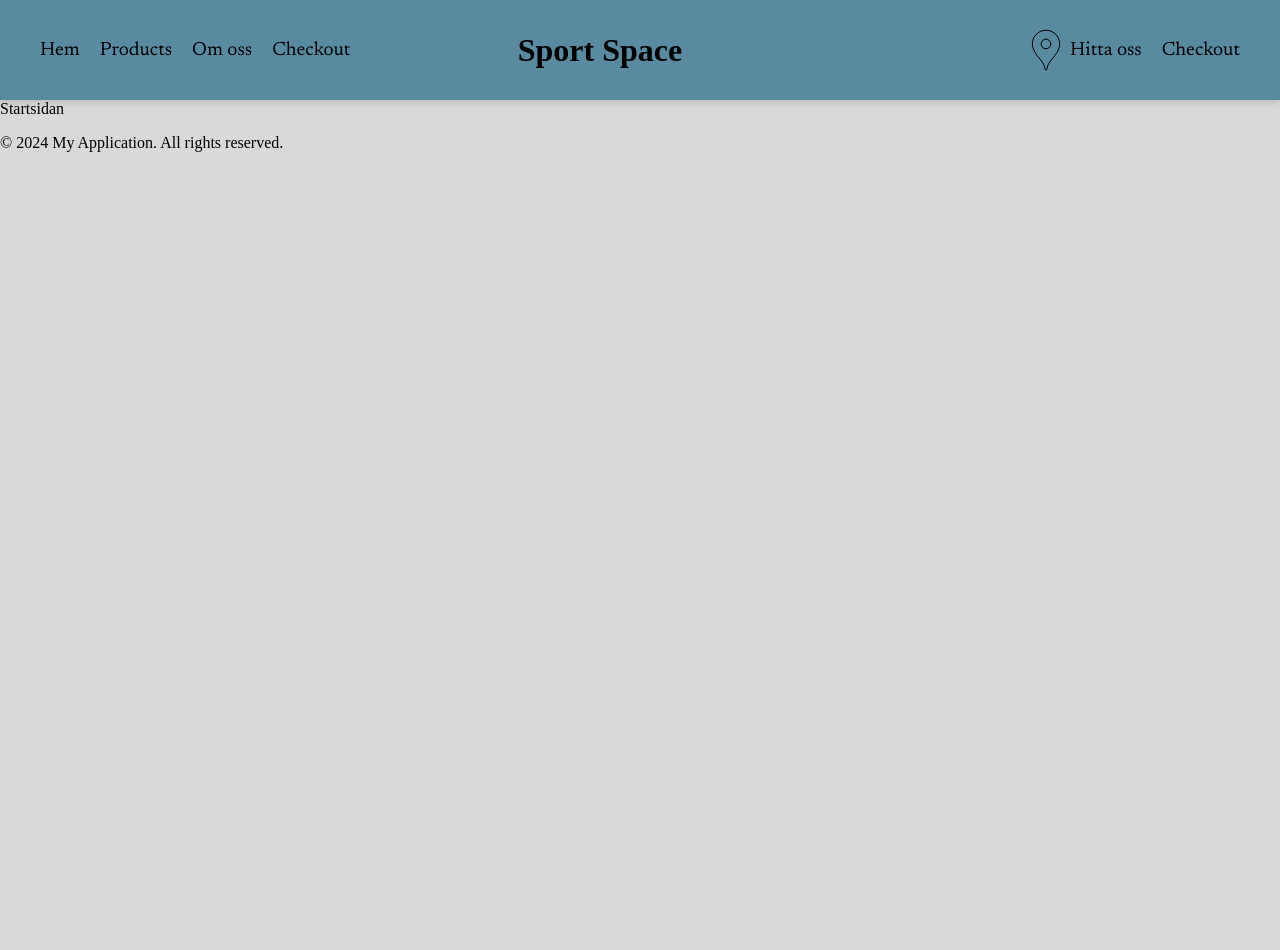
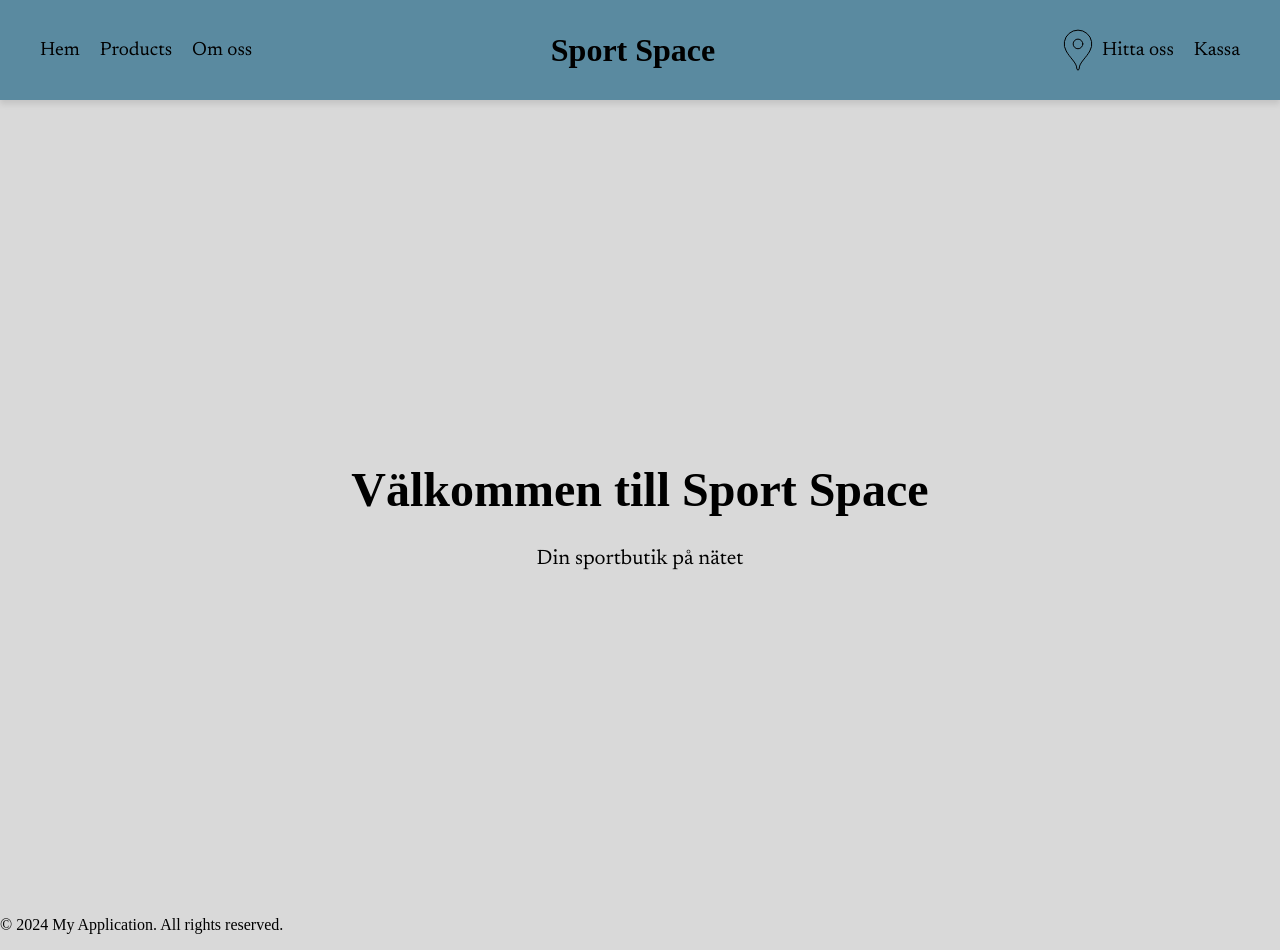
Before and after one commit to GustavssonMarcus/Exam, a Next.js app in the folder frontend/sport-space/: page / in a window 1280 px wide. Before the commit the page ends 800 px from the top, so only its background shows below. Built offline with nearby package versions, Linux system fonts and the light colour scheme; a web font is replaced by a local one.

Commit message:
Hero design and small fix on header

```diff
--- a/frontend/sport-space/src/app/components/header/header.tsx
+++ b/frontend/sport-space/src/app/components/header/header.tsx
@@ -9,7 +9,7 @@ const Header = () => {
     <header className="header">
       <div className="header-container">
         <ul className="header-container-nav">
-          {['Hem', 'Products', 'Om oss', 'Checkout'].map((text, index) => (
+          {['Hem', 'Products', 'Om oss'].map((text, index) => (
             <li
               key={index}
               className={`header-container-nav-item`}
@@ -26,7 +26,7 @@ const Header = () => {
             <Link href="/hitta-oss">Hitta oss</Link>
           </li>
           <li className={`header-links__item`}>
-           <Link href="/checkout">Checkout</Link>
+           <Link href="/checkout">Kassa</Link>
           </li>
       </div>
     </header>
--- a/frontend/sport-space/src/app/page.tsx
+++ b/frontend/sport-space/src/app/page.tsx
@@ -2,7 +2,10 @@ export default function Home() {
   return (
     <div>
       <main>
-        <div>Startsidan</div>
+        <div className="hero">
+          <h1 className="hero-title">Välkommen till Sport Space</h1>
+          <p className="hero-text">Din sportbutik på nätet</p>
+        </div>
       </main>
     </div>
   );
--- a/frontend/sport-space/src/app/scss/_header.scss
+++ b/frontend/sport-space/src/app/scss/_header.scss
@@ -6,7 +6,6 @@
     justify-content: space-between;
     align-items: center;
     height: 100px;
-    max-width: 100vw;
     background-color: v.$font-color;
     box-shadow: 0 4px 6px rgba(0, 0, 0, 0.1);
     position: sticky;
@@ -16,7 +15,6 @@
         height: 100%;
         display: flex;
         align-items: center;
-        width: 400px;
         &-nav {
             display: flex;
             justify-content: space-between;
@@ -43,13 +41,13 @@
     &__title {
         padding-right: 40px;
         font-family: v.$title-font;
+        text-align: center;
     }
     &-links {
         padding-right: 40px;
         display: flex;
         justify-content: flex-end;
         gap: 20px;
-        width: 400px;
         &__item {
             list-style-type: none;
             display: flex;
--- /dev/null
+++ b/frontend/sport-space/src/app/scss/_startpage.scss
@@ -0,0 +1,20 @@
+@use "variables.scss" as v;
+@import "mixins";
+
+.hero {
+    height: 100vh;
+    width: 100%;
+    display: flex;
+    justify-content: center;
+    flex-direction: column;
+    align-items: center;
+    &-title {
+        font-family: v.$title-font;
+        font-size: 3rem;
+    }
+    &-text {
+        font-family: v.$text-font;
+        font-size: 1.3rem;
+        margin: 0;
+    }
+}
--- a/frontend/sport-space/src/app/scss/main.scss
+++ b/frontend/sport-space/src/app/scss/main.scss
@@ -1,9 +1,13 @@
 @use "variables.scss" as v;
 @use "header.scss";
+@use "startpage.scss";
 @import "mixins";
 @import url('https://fonts.googleapis.com/css2?family=Calligraffitti&family=Newsreader:ital,opsz,wght@0,6..72,200..800;1,6..72,200..800&display=swap');
 
 body {
     background-color: v.$body-color;
     margin: 0;
+    @include mobile {
+        min-width: 100vw;
+    }
 }
```
